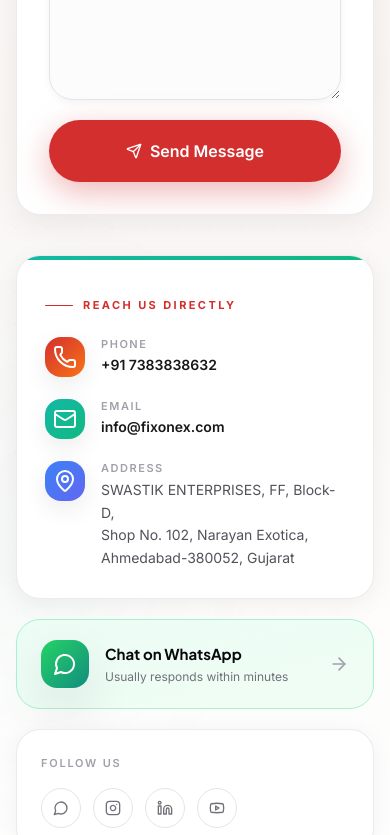
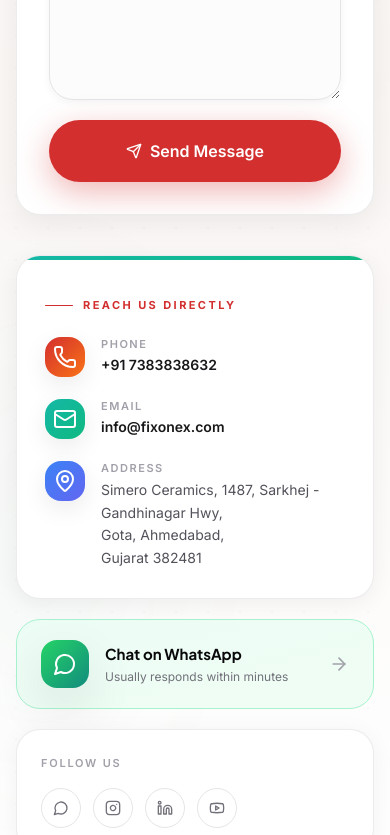
Before and after one commit to raghavthakkar789/fixonex_website, a Next.js app: page /contact in a window 390 px wide. Shown: the part 1156-1991 px from the top of the page. Built offline with nearby package versions, Linux system fonts and the light colour scheme.

Commit message:
location updated, google maps added in all the location links and google maps section in contact pages

```diff
--- a/app/about/page.tsx
+++ b/app/about/page.tsx
@@ -6,6 +6,7 @@ import { Building2, Gem, Headphones, ArrowRight, Star, CheckCircle2, Users, Awar
 import { PageHero } from "@/components/ui/PageHero";
 import { ImageWithFallback } from "@/components/ui/ImageWithFallback";
 import { BRAND } from "@/lib/brand";
+import { companyInfo } from "@/data/company";
 import { TiltCard } from "@/components/ui/TiltCard";
 import { Reveal, Stagger, StaggerItem, LineReveal, SlideReveal, CountUp } from "@/components/motion/Reveal";
 import { TransitionLink } from "@/components/navigation/TransitionLink";
@@ -119,7 +120,7 @@ export default function AboutPage() {
                   className="rounded-2xl border border-zinc-200/70 bg-white p-4 text-center shadow-[0_2px_12px_rgba(0,0,0,0.04)]"
                 >
                   <p className="font-display text-3xl font-bold text-primary stat-number">
-                    <CountUp to={s.value} />{s.suffix}
+                    <CountUp value={String(s.value)} suffix={s.suffix} />
                   </p>
                   <p className="mt-1.5 text-[11px] font-medium text-zinc-500">{s.label}</p>
                 </motion.div>
@@ -276,10 +277,20 @@ export default function AboutPage() {
               <TiltCard className="overflow-hidden rounded-3xl border border-zinc-200/70 bg-white shadow-[0_8px_32px_rgba(0,0,0,0.07)]">
                 <div className="p-8 md:p-10 text-center">
                   <p className="eyebrow-label mx-auto mb-4">Company Information</p>
-                  <p className="font-display text-2xl font-bold text-zinc-950 tracking-tight">SWASTIK ENTERPRISES</p>
-                  <p className="mt-4 text-sm leading-relaxed text-zinc-500">
-                    FF, Block-D, Shop No. 102, Narayan Exotica, Ahmedabad-380052, Gujarat
+                  <p className="font-display text-2xl font-bold text-zinc-950 tracking-tight">
+                    {companyInfo.displayName}
                   </p>
+                  <a
+                    href={companyInfo.mapsLink}
+                    target="_blank"
+                    rel="noopener noreferrer"
+                    aria-label={`Open ${companyInfo.displayName} address in Google Maps`}
+                    className="mt-4 inline-block text-sm leading-relaxed text-zinc-500 hover:text-primary hover:underline underline-offset-4 transition-colors"
+                  >
+                    {companyInfo.registeredAddress.line1}, {companyInfo.registeredAddress.line2},{" "}
+                    {companyInfo.registeredAddress.city}, {companyInfo.registeredAddress.state}{" "}
+                    {companyInfo.registeredAddress.postalCode}
+                  </a>
                   <div className="mt-6 flex flex-col items-center gap-2">
                     <a href="tel:+917383838632" className="text-sm font-semibold text-primary hover:text-primary/80 transition-colors">
                       +91 7383838632
--- a/app/contact/page.tsx
+++ b/app/contact/page.tsx
@@ -13,6 +13,7 @@ import { Textarea } from "@/components/ui/textarea";
 import { useReducedMotion } from "@/lib/useReducedMotion";
 import { TiltCard } from "@/components/ui/TiltCard";
 import { TransitionLink } from "@/components/navigation/TransitionLink";
+import { companyInfo } from "@/data/company";
 
 const easeExpo: [number, number, number, number] = [0.16, 1, 0.3, 1];
 
@@ -246,9 +247,19 @@ export default function ContactPage() {
                     </div>
                     <div>
                       <p className="text-[11px] font-semibold uppercase tracking-[0.14em] text-zinc-400">Address</p>
-                      <p className="mt-0.5 text-sm text-zinc-600 leading-relaxed">
-                        SWASTIK ENTERPRISES, FF, Block-D,<br />Shop No. 102, Narayan Exotica,<br />Ahmedabad-380052, Gujarat
-                      </p>
+                      <a
+                        href={companyInfo.mapsLink}
+                        target="_blank"
+                        rel="noopener noreferrer"
+                        aria-label={`Open ${companyInfo.displayName} address in Google Maps`}
+                        className="mt-0.5 block text-sm text-zinc-600 leading-relaxed hover:text-primary hover:underline underline-offset-4 transition-colors"
+                      >
+                        {companyInfo.registeredAddress.line1},
+                        <br />
+                        {companyInfo.registeredAddress.line2}, {companyInfo.registeredAddress.city},
+                        <br />
+                        {companyInfo.registeredAddress.state} {companyInfo.registeredAddress.postalCode}
+                      </a>
                     </div>
                   </li>
                 </ul>
@@ -300,6 +311,58 @@ export default function ContactPage() {
           </motion.aside>
         </div>
       </section>
+
+      {/* ── Map — find us ──────────────────────────────────────────────── */}
+      <section className="relative overflow-hidden border-b border-zinc-200/40 bg-gradient-to-b from-white to-[#faf7f5]">
+        <div aria-hidden className="pointer-events-none absolute inset-0 dot-grid-subtle opacity-30" />
+        <div className="site-container section-pad-md relative z-10">
+          <motion.div
+            initial={reduced ? false : { opacity: 0, y: 24 }}
+            whileInView={{ opacity: 1, y: 0 }}
+            viewport={{ once: true, margin: "-10%" }}
+            transition={{ duration: 0.6, ease: easeExpo }}
+          >
+            <div className="mb-8 flex flex-col gap-3 sm:flex-row sm:items-end sm:justify-between">
+              <div>
+                <p className="eyebrow-label mb-3">Find Us</p>
+                <h2 className="font-display text-3xl font-bold tracking-tight text-zinc-950">
+                  Visit our showroom
+                </h2>
+                <p className="mt-2 max-w-xl text-sm leading-relaxed text-zinc-500">
+                  {companyInfo.formattedAddress}
+                </p>
+              </div>
+              <motion.a
+                href={companyInfo.mapsLink}
+                target="_blank"
+                rel="noopener noreferrer"
+                aria-label={`Get directions to ${companyInfo.displayName} on Google Maps`}
+                className="inline-flex shrink-0 items-center gap-2 self-start rounded-full bg-primary px-5 py-2.5 text-sm font-semibold text-white shadow-[0_4px_16px_rgba(211,47,47,0.3)] transition-all hover:bg-primary/90 hover:shadow-[0_6px_24px_rgba(211,47,47,0.4)] sm:self-end"
+                whileHover={{ scale: 1.03 }}
+                whileTap={{ scale: 0.97 }}
+              >
+                <MapPin className="h-4 w-4" aria-hidden />
+                Get directions
+                <ArrowRight className="h-4 w-4" aria-hidden />
+              </motion.a>
+            </div>
+
+            <TiltCard className="overflow-hidden rounded-3xl border border-zinc-200/70 bg-white shadow-[0_8px_32px_rgba(0,0,0,0.07)]">
+              <div className="h-1.5 bg-gradient-to-r from-blue-500 via-indigo-500 to-violet-500" />
+              <div className="relative h-[360px] w-full md:h-[440px]">
+                <iframe
+                  src={companyInfo.mapsEmbedUrl}
+                  title={`Map showing the location of ${companyInfo.displayName}`}
+                  className="absolute inset-0 h-full w-full border-0"
+                  loading="lazy"
+                  referrerPolicy="no-referrer-when-downgrade"
+                  allowFullScreen
+                />
+              </div>
+            </TiltCard>
+          </motion.div>
+        </div>
+      </section>
     </>
   );
 }
--- a/components/layout/Footer.tsx
+++ b/components/layout/Footer.tsx
@@ -4,6 +4,7 @@ import { MapPin, Phone, Mail, ArrowUpRight } from "lucide-react";
 import { useRef } from "react";
 import { motion, useInView, useReducedMotion } from "framer-motion";
 import { BRAND } from "@/lib/brand";
+import { companyInfo } from "@/data/company";
 import { products } from "@/lib/data/products";
 import { TransitionLink } from "@/components/navigation/TransitionLink";
 import { ImageWithFallback } from "@/components/ui/ImageWithFallback";
@@ -206,9 +207,15 @@ export function Footer() {
               <ul className="space-y-5 text-[14px] leading-relaxed text-zinc-500">
                 <li className="flex gap-3 group">
                   <MapPin className="mt-0.5 h-5 w-5 shrink-0 text-zinc-400 group-hover:text-primary transition-colors duration-300" aria-hidden />
-                  <span className="group-hover:text-zinc-700 transition-colors duration-300">
-                    SWASTIK ENTERPRISES, FF, Block-D, Shop No. 102, Narayan Exotica, Ahmedabad-380052, Gujarat
-                  </span>
+                  <a
+                    href={companyInfo.mapsLink}
+                    target="_blank"
+                    rel="noopener noreferrer"
+                    aria-label={`Open ${companyInfo.displayName} address in Google Maps`}
+                    className="group-hover:text-zinc-700 hover:text-primary hover:underline underline-offset-4 transition-colors duration-300"
+                  >
+                    {companyInfo.formattedAddress}
+                  </a>
                 </li>
                 <li className="flex items-center gap-3 group">
                   <Phone className="h-5 w-5 shrink-0 text-zinc-400 group-hover:text-primary transition-colors duration-300" aria-hidden />
--- a/data/company.ts
+++ b/data/company.ts
@@ -1,28 +1,29 @@
 /**
-
  * Operational company information displayed across the site.
-
+ * This module is the single source of truth for the registered address,
+ * phone, email, and Google Maps links — update here and every consumer
+ * (Footer, Contact page, About page) updates automatically.
  */
 
 export const companyInfo = {
-
   legalName: "FIXONEX",
 
-  /** Trading / registered location (Swastik Enterprises) */
+  /** Brand display name shown on the About / Contact pages */
+  displayName: "Simero Ceramics",
 
+  /** Trading / registered location */
   registeredAddress: {
+    line1: "Simero Ceramics, 1487, Sarkhej - Gandhinagar Hwy",
+    line2: "Gota",
+    city: "Ahmedabad",
+    state: "Gujarat",
+    postalCode: "382481",
+    country: "India",
+  },
 
-    line1: "SWASTIK ENTERPRISES, FF, Block - D, Shop No. 102, Narayan Exotica",
-
-    city: "Ahmedabad",
-
-    state: "Gujarat",
-
-    postalCode: "380052",
-
-    country: "India",
-
-  },
+  /** Single-line, comma-separated address suitable for footer / inline usage */
+  formattedAddress:
+    "Simero Ceramics, 1487, Sarkhej - Gandhinagar Hwy, Gota, Ahmedabad, Gujarat 382481",
 
   phone: "+91 73838 38632",
 
@@ -32,24 +33,22 @@ export const companyInfo = {
 
   businessHours: "Monday–Saturday, 9:00–18:00 (IST)",
 
-  /** Google Maps embed (search-based; replace with your verified Place embed if preferred) */
+  /** Google Maps embed (search-based) — preserves the new address */
+  mapsEmbedUrl:
+    "https://maps.google.com/maps?q=Simero+Ceramics+1487+Sarkhej+Gandhinagar+Hwy+Gota+Ahmedabad+Gujarat+382481&output=embed",
 
-  mapsEmbedUrl:
-
-    "https://maps.google.com/maps?q=FF+Block+D+Shop+102+Narayan+Exotica+Ahmedabad+380052+Gujarat&output=embed",
-
+  /**
+   * Google Maps directions link with destination pre-filled.
+   * Opens the Google Maps directions UI so the user just supplies their origin.
+   */
   mapsLink:
-
-    "https://www.google.com/maps/search/?api=1&query=FF%2C+Block+-+D%2C+Shop+No.+102%2C+Narayan+Exotica%2C+Ahmedabad+380052",
+    "https://www.google.com/maps/dir/?api=1&destination=Simero+Ceramics%2C+1487%2C+Sarkhej+-+Gandhinagar+Hwy%2C+Gota%2C+Ahmedabad%2C+Gujarat+382481",
 
   /** WhatsApp — international format without + */
-
   whatsappNumber: "917383838632",
 
   yearEstablished: "2010",
 
   certificationsNote:
-
     "FIXONEX products reference EN 12004 and IS 15477:2019 where those standards appear on the SKU data sheet. Always use the current sheet for the exact bag or kit on site.",
-
 } as const;
```
